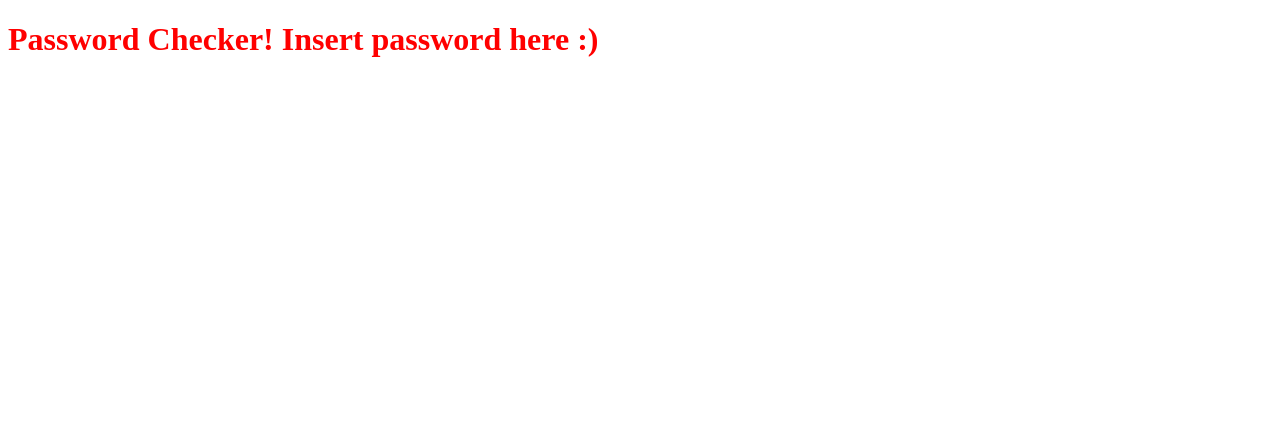
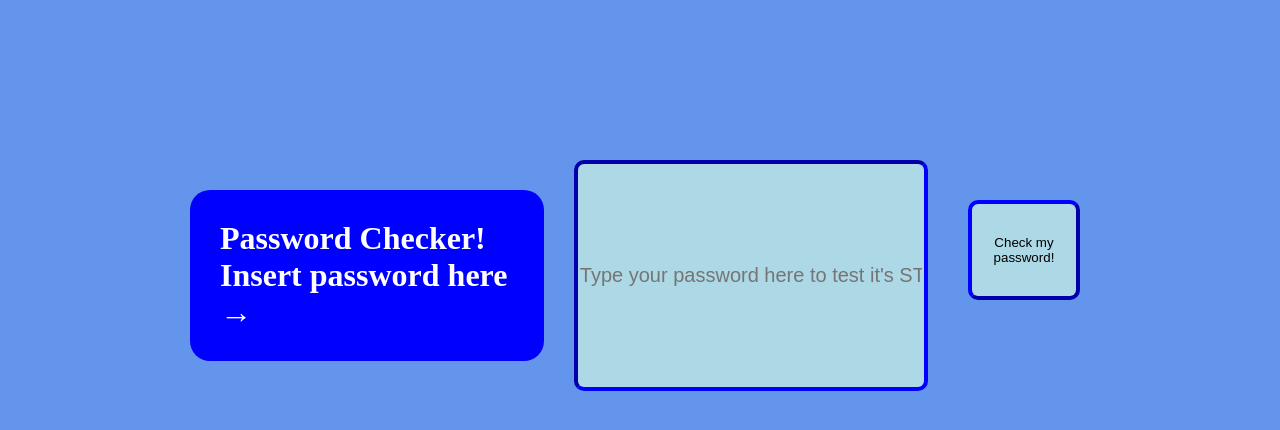
Before and after one commit to EmilyMenken/PairProgramming5, a plain HTML site: page index.html in a window 1280 px wide. Drawn offline with Linux system fonts and the light colour scheme.

Commit message:
added a textbox + button and some css

```diff
--- a/index.html
+++ b/index.html
@@ -14,20 +14,28 @@
 </head>
 <body>
 
-<!---->
 
-<h1>Password Checker! Insert password here :) </h1>
+<!-- Header -->
+<h1 >Password Checker! Insert password here →</h1>
 
 <!--Text input box-->
+<input type="text" id="passwordInputBox" placeholder="Type your password here to test it's STRENGTH!">
 
 <!--Button labeled "Check Password"-->
+<button id= "checkPassword">Check my password!</button>
 
 <!--Display results in a <div> or <p>-->
 
+    <!-- <div id="passwordResults"> -->
+        <!-- doesn't pass all the tests
+        make text red -->
+            <!-- <p>This password is invalid:</p> -->
+        <!-- Reasons include: must be 8 chars long, must have 2 special char, must have 1 upper letter, must have 1 num, NO SPACES -->
 
-
-
-
+        <!-- passes all the tests
+        make text green -->
+            <!-- <p>Password is strong and valid!</p> -->
+    <!-- </div> -->
 
 </body>
 </html>
--- a/styles/passwordChecker.css
+++ b/styles/passwordChecker.css
@@ -1,3 +1,60 @@
+body{
+
+background-color:cornflowerblue;
+    display: flex;
+    flex-direction:row;
+    justify-content: space-around;
+
+    margin: 80px;
+    padding:80px;
+
+}
+
 h1{
-    color:red;
+    color:white;
+    background-color: blue;
+    margin:30px;
+    padding:30px;
+    border-radius: 20px;
+
 }
+
+input#passwordInputBox{
+width:700px;
+text-align: center;
+background-color:lightblue;
+
+border-radius: 10px;
+border-width: 4px;
+border-color:blue;
+
+
+font-size: 20px;
+color:black;
+
+}
+
+
+button{
+    margin: 40px;
+    padding: 10px;
+    font-size: 15;
+    width:200px;
+    height: 100px;
+
+    border-radius: 10px;
+    border-width: 4px;
+    border-color:blue;
+
+    color: black;
+    background-color:lightblue;
+
+}
+
+button:hover{
+background-color: blue;
+color: white;
+
+border-color:lightblue;
+
+}
```
